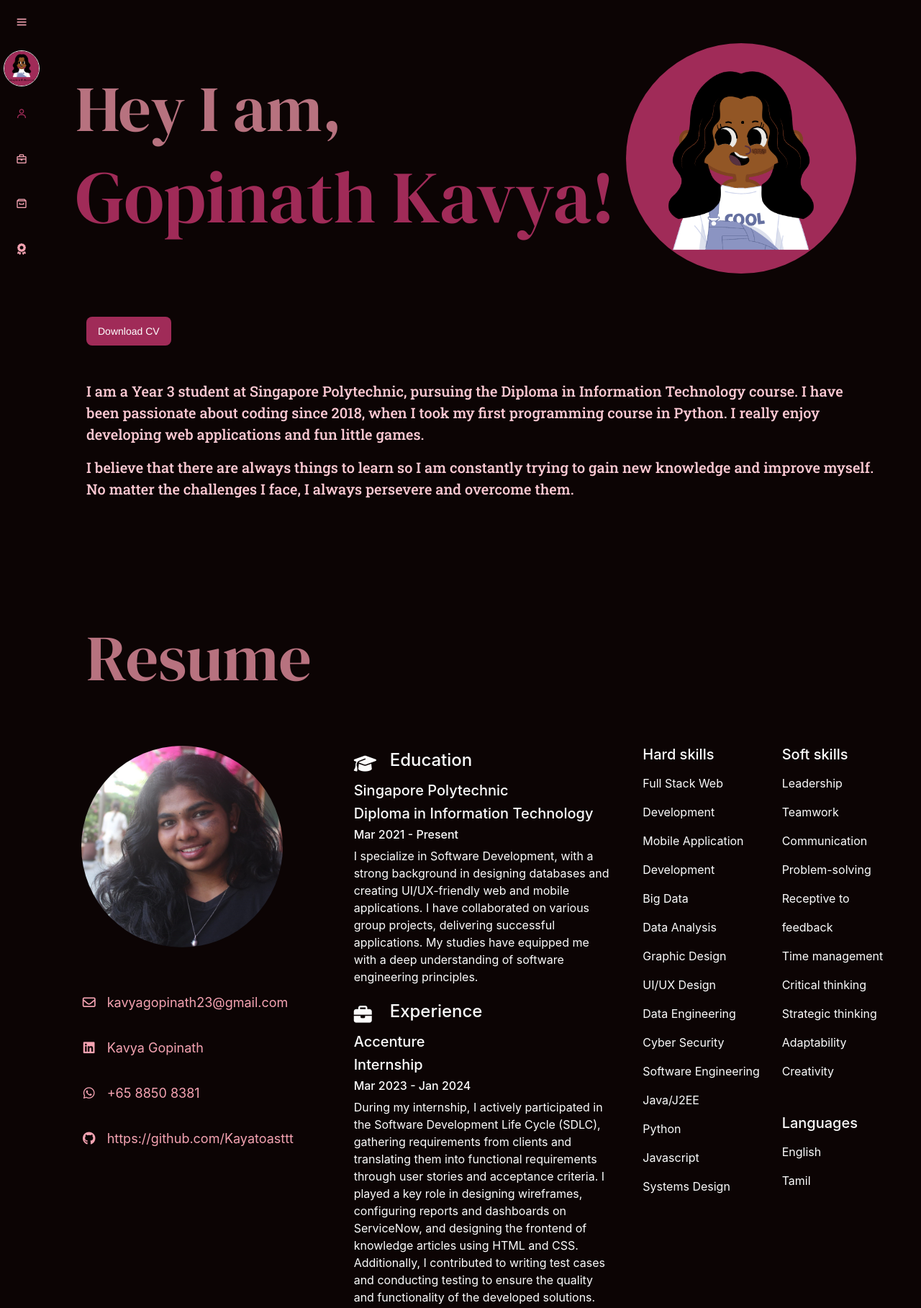
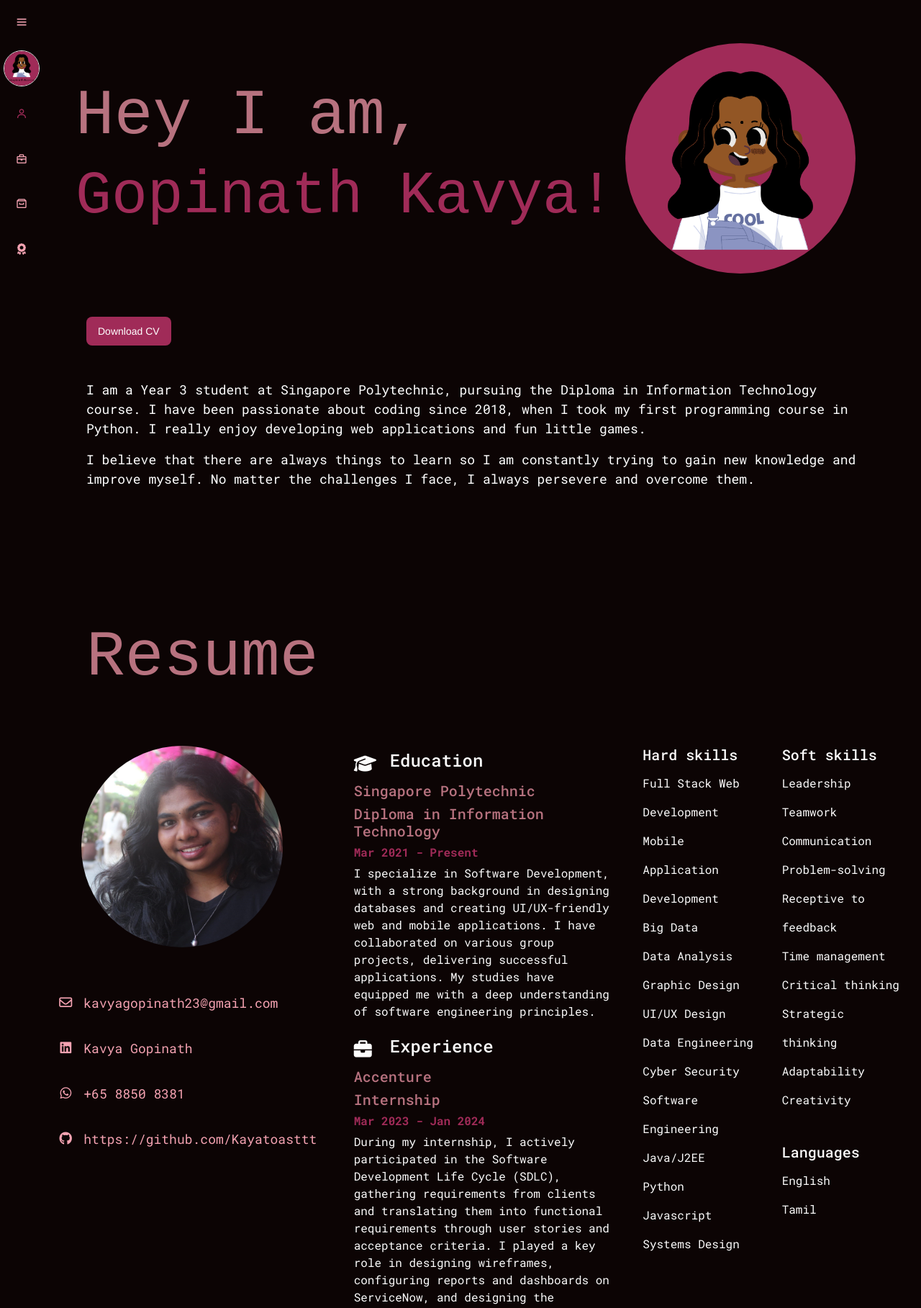
Before and after one commit to Kayatoasttt/portfolioWebsite, a website: page index.html in a window 1280 px wide. Shown: the top 1817 px of the page at 72% size. Drawn offline with nearby package versions, Linux system fonts and the light colour scheme.

Commit message:
fonts styling

```diff
--- a/css/styles.css
+++ b/css/styles.css
@@ -12,6 +12,7 @@ body {
     overflow: hidden;
     overflow-y: scroll;
     background-color:#0C0404;
+    font-family: "Roboto Mono", monospace;
 }
 
 .user-img {
@@ -131,7 +132,9 @@ nav ul li a.current{
 }
 /* all section Style*/
 h1 {
-    font-family: 'DM Serif Display', serif;
+    /* font-family: 'DM Serif Display', serif; */
+    /* font-family: "Share Tech Mono", monospace; */
+    font-family: "Ubuntu Mono", monospace;
 }
 
 .title {
@@ -145,9 +148,10 @@ h1 {
 }
 
 #aboutSection p {
-    font-family: 'Roboto Slab', serif;
-    color:#FFCAD4;
-    font-size: 20px;
+    /* font-family: 'Roboto Slab', serif; */
+
+    color:#FFF;
+    font-size: 18px;
 }
 
 #aboutSection .sectionBlock {
@@ -224,7 +228,7 @@ section {
 /* about section styling */
 
 .fullname {
-    font-size: 8vw;
+    font-size: 6.5vw;
     color: #a02b58;
 }
 
@@ -340,7 +344,6 @@ section {
 }
 
 .expContainer {
-    height:70vh;
     color: #fcfcfc;
 }
 
@@ -349,7 +352,9 @@ section {
     list-style-type: none;
 }
 
-
+.expBlock h5{
+    color:#b7727f;
+}
 .expHeader {
     display: flex;
     align-items: center;
@@ -364,10 +369,14 @@ section {
     font-size:25px;
 }
 
+.duration {
+
+    color:#a02b58;
+    font-weight: bold;
+}
 
 .skillsContainer {
     color: #fcfcfc;
-    height:70vh;
 }
 
 .skillsBlock ul li{
@@ -507,7 +516,7 @@ section {
     border-radius: 25px;
     background-color: #0C0404;
     color:#eee;
-    height: 450px;
+    height: 520px;
     padding: 10px 15px 10px 15px;
     /* width:280px */
 }
@@ -527,7 +536,7 @@ section {
     border-radius: 25px;
     background-color: #0C0404;
     color:#eee;
-    min-height: 250px;
+    height: 260px;
     padding: 10px 15px 10px 15px;
     /* width:280px */
 }
--- a/index.html
+++ b/index.html
@@ -10,8 +10,10 @@
 
     <link rel="preconnect" href="https://fonts.googleapis.com">
     <link rel="preconnect" href="https://fonts.gstatic.com" crossorigin>
-    <link href="https://fonts.googleapis.com/css2?family=DM+Serif+Display&family=Roboto+Slab:wght@500&display=swap"
-        rel="stylesheet">
+    <!-- <link href="https://fonts.googleapis.com/css2?family=DM+Serif+Display&family=Roboto+Slab:wght@500&display=swap"
+        rel="stylesheet"> -->
+        <link href="https://fonts.googleapis.com/css2?family=Roboto+Mono:ital,wght@0,100..700;1,100..700&display=swap" rel="stylesheet">
+
 
     <link rel="stylesheet" href="https://maxcdn.bootstrapcdn.com/bootstrap/4.5.2/css/bootstrap.min.css">
 
@@ -508,8 +510,8 @@
                     <div class="card-cont d-flex justify-content-center">
                         <div class="cred-card card col-10 border-light reveal">
                                 <h3>Drug Abuse in Singapore</h3>
-                            <p>Data analysis on the most prevelant capital offense in Singapore and if sufficient
-                                measures are taken to prevent it. I used Pandas to extract relevant data from datasets
+                            <p>Data analysis if sufficient
+                                measures are taken to prevent Drug abuse in Singapore. I used Pandas to extract relevant data from datasets
                                 from data.gov.sg and ourworldindata.org. I then used Seaborn and Matplotlib to create
                                 charts for my analysis. Leading to the conclusion that drug abuse is a highly prevalent
                                 problem in Singapore when compared to other countries and measures taken are
```
